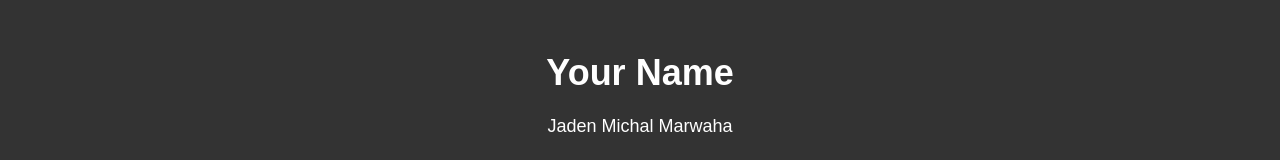
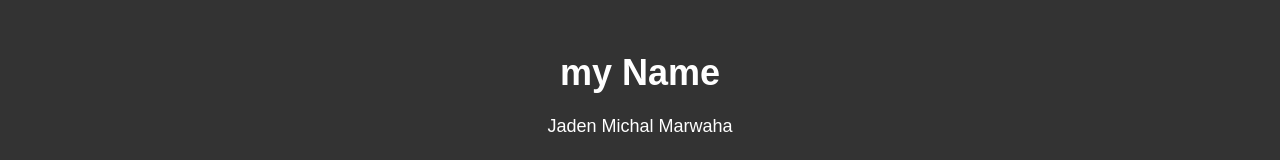
Before and after one commit to jadenmarwha/portfolio, a website built with Vite: page index.html in a window 1280 px wide. Shown: the top 160 px of the page. Built offline with nearby package versions, Linux system fonts and the light colour scheme.

Commit message:
Update index.html

```diff
--- a/index.html
+++ b/index.html
@@ -8,7 +8,7 @@
 </head>
 <body>
     <header>
-        <h1>Your Name</h1>
+        <h1>my Name</h1>
         <p>Jaden Michal Marwaha</p>
     </header>
     <main>
```
